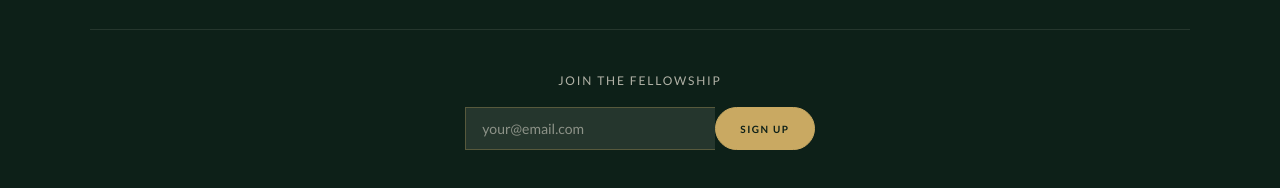
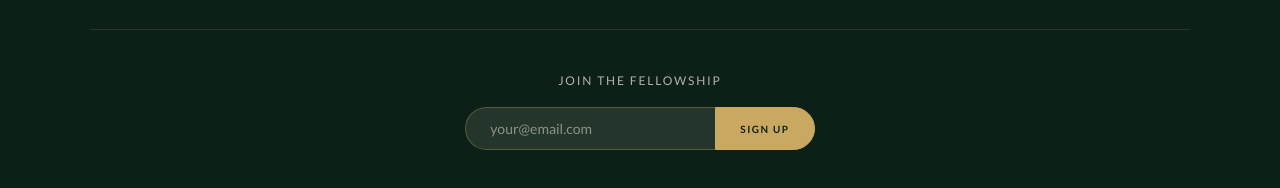
Before and after one commit to AceGK/the-shire, a Next.js app: page / in a window 1280 px wide. Shown: the part 7348-7536 px from the top of the page. Built offline with nearby package versions, Linux system fonts and the light colour scheme; no server answers.

Commit message:
Add newsletter form and subscribe page
Move the footer sign-up into a reusable newsletter form and add a subscribe page that the promo bar links to.

```diff
--- /dev/null
+++ b/src/app/subscribe/styles.module.scss
@@ -0,0 +1,66 @@
+@import "@/styles/variables.scss";
+@import "@/styles/mixins.scss";
+
+// Framed card, matching the strain cards' inset gold border
+.card {
+  position: relative;
+  display: flex;
+  flex-direction: column;
+  align-items: center;
+  gap: clamp(1.5rem, 1rem + 1.5vw, 2rem);
+  max-width: 40rem;
+  margin: 0 auto;
+  padding: clamp(2rem, 1.25rem + 3vw, 3.5rem) clamp(1.25rem, 0.5rem + 3vw, 3rem);
+  background: $clr-paper;
+  border: 1px solid $clr-border-light;
+  text-align: center;
+
+  &::before {
+    content: '';
+    position: absolute;
+    inset: 8px;
+    border: 1px solid rgba($clr-accent, 0.3);
+    pointer-events: none;
+  }
+}
+
+.perks {
+  display: flex;
+  flex-direction: column;
+  gap: 0.75rem;
+  margin: 0;
+  padding: 0;
+  list-style: none;
+  font-family: var(--ff-heading);
+  font-size: clamp(1.0625rem, 1rem + 0.3vw, 1.25rem);
+  line-height: 1.5;
+  color: $clr-charcoal;
+  // The list itself sits centred in the card; its lines read left-aligned so
+  // wrapped perks on phones keep their diamond beside the first line.
+  text-align: left;
+
+  li {
+    display: flex;
+    align-items: flex-start;
+    gap: 0.75rem;
+
+    // Gold diamond, as used on the packaging cards
+    &::before {
+      content: '';
+      flex-shrink: 0;
+      width: 6px;
+      height: 6px;
+      margin-top: calc(0.75em - 3px); // centre on the first line
+      background: $clr-accent;
+      transform: rotate(45deg);
+    }
+  }
+}
+
+.finePrint {
+  margin: 0;
+  font-family: var(--ff-body);
+  font-size: 0.75rem;
+  font-style: italic;
+  color: $clr-charcoal-light;
+}
--- a/src/components/ui/footer/index.tsx
+++ b/src/components/ui/footer/index.tsx
@@ -1,5 +1,5 @@
 import Link from 'next/link';
-import Button from '@/components/ui/button';
+import NewsletterForm from '@/components/ui/newsletter-form';
 import styles from './styles.module.scss';
 import Logo from '@/assets/shire-supply-co-logo.svg';
 import TreasureChest from '@/assets/icons/treasure-chest-solid.svg';
@@ -35,13 +35,7 @@ export default function Footer() {
 
         <div className={styles.content}>
           <div className={styles.newsletter}>
-            <form>
-              <label htmlFor="email">Join the Fellowship</label>
-              <div>
-                <input type="email" placeholder="your@email.com" />
-                <Button type="submit" variant="primary" size="sm">Sign Up</Button>
-              </div>
-            </form>
+            <NewsletterForm />
           </div>
 
           {/* <p className={styles.followLabel}>Follow us</p> */}
--- a/src/components/ui/footer/styles.module.scss
+++ b/src/components/ui/footer/styles.module.scss
@@ -158,58 +158,4 @@
 
 .newsletter {
   margin-bottom: 0.5rem;
-
-  form {
-    display: flex;
-    flex-direction: column;
-    align-items: center;
-    gap: 1rem;
-
-    label {
-      font-family: var(--ff-body);
-      font-size: 0.75rem;
-      font-weight: 400;
-      text-transform: uppercase;
-      letter-spacing: 0.15em;
-      color: rgba($clr-cream, 0.7);
-    }
-
-    > div {
-      display: flex;
-      flex-direction: column;
-      gap: 0.75rem;
-
-      @include sm {
-        flex-direction: row;
-        gap: 0;
-      }
-
-      input {
-        padding: 0.75rem 1rem;
-        background: rgba($clr-cream, 0.1);
-        border: 1px solid rgba($clr-accent, 0.3);
-        color: $clr-cream;
-        font-family: var(--ff-body);
-        font-size: 0.875rem;
-        min-width: 220px;
-        transition: all 0.2s ease;
-
-        @include sm {
-          border-right: none;
-          min-width: 250px;
-        }
-
-        &::placeholder {
-          color: rgba($clr-cream, 0.5);
-        }
-
-        &:focus {
-          outline: none;
-          border-color: $clr-accent;
-          background: rgba($clr-cream, 0.15);
-        }
-      }
-
-    }
-  }
 }
--- /dev/null
+++ b/src/components/ui/newsletter-form/index.tsx
@@ -0,0 +1,70 @@
+'use client';
+
+import { useEffect, useId, useRef, useState } from 'react';
+import Button from '@/components/ui/button';
+import styles from './styles.module.scss';
+
+interface NewsletterFormProps {
+  /** "dark" for green sections such as the footer, "light" for cream pages. */
+  variant?: 'dark' | 'light';
+  label?: string;
+  /** Shown before the subscriber's email in the confirmation message. */
+  successLead?: string;
+  className?: string;
+}
+
+// Front-end only for now: there is no mailing-list backend, so a valid
+// submission just swaps the field for a confirmation message.
+export default function NewsletterForm({
+  variant = 'dark',
+  label = 'Join the Fellowship',
+  successLead = 'Welcome to the Fellowship! Word from the Shire will find you at',
+  className,
+}: NewsletterFormProps) {
+  // Unique per instance: the footer and the subscribe page can both be on screen
+  const inputId = useId();
+  const [email, setEmail] = useState('');
+  const [submitted, setSubmitted] = useState(false);
+  const messageRef = useRef<HTMLParagraphElement>(null);
+
+  // The submit button disappears on success, so move focus to the message
+  // rather than letting it fall back to the page body.
+  useEffect(() => {
+    if (submitted) messageRef.current?.focus();
+  }, [submitted]);
+
+  const handleSubmit = (e: React.FormEvent<HTMLFormElement>) => {
+    e.preventDefault();
+    setSubmitted(true);
+  };
+
+  return (
+    <form
+      onSubmit={handleSubmit}
+      className={[styles.form, styles[variant], className].filter(Boolean).join(' ')}
+    >
+      {/* The confirmation replaces the field, so its label goes with it */}
+      {!submitted && <label htmlFor={inputId}>{label}</label>}
+      {submitted ? (
+        <p ref={messageRef} className={styles.success} role="status" tabIndex={-1}>
+          {successLead} <strong>{email}</strong>.
+        </p>
+      ) : (
+        <div className={styles.row}>
+          <input
+            id={inputId}
+            type="email"
+            placeholder="your@email.com"
+            autoComplete="email"
+            required
+            value={email}
+            onChange={(e) => setEmail(e.target.value)}
+          />
+          <Button type="submit" variant="primary" size="sm" className={styles.submit}>
+            Sign Up
+          </Button>
+        </div>
+      )}
+    </form>
+  );
+}
--- /dev/null
+++ b/src/components/ui/newsletter-form/styles.module.scss
@@ -0,0 +1,140 @@
+@import "@/styles/variables.scss";
+@import "@/styles/mixins.scss";
+
+.form {
+  display: flex;
+  flex-direction: column;
+  align-items: center;
+  gap: 1rem;
+
+  label {
+    font-family: var(--ff-body);
+    font-size: 0.75rem;
+    font-weight: 400;
+    text-transform: uppercase;
+    letter-spacing: 0.15em;
+  }
+}
+
+// Stacked on phones: two separate pills. From sm up the input and button
+// join into one pill, the input taking the left curve and the button the right.
+.row {
+  display: flex;
+  flex-direction: column;
+  gap: 0.75rem;
+
+  @include sm {
+    flex-direction: row;
+    gap: 0;
+  }
+
+  input {
+    padding: 0.75rem 1.5rem;
+    border: 1px solid rgba($clr-accent, 0.3);
+    border-radius: 999px;
+    font-family: var(--ff-body);
+    font-size: 0.875rem;
+    min-width: 220px;
+    transition: all 0.2s ease;
+
+    @include sm {
+      border-right: none;
+      border-radius: 999px 0 0 999px;
+      min-width: 250px;
+    }
+
+    &:focus {
+      outline: none;
+      border-color: $clr-accent;
+    }
+  }
+
+  // Nested under .row so it outweighs the shared Button styles, whose
+  // stylesheet may load after this one.
+  .submit {
+    @include sm {
+      border-radius: 0 999px 999px 0;
+    }
+
+    // Keep the shimmer sweep and colour change, but not the hover lift:
+    // the button is joined to the input, so it shouldn't move.
+    @include hover {
+      transform: none;
+      box-shadow: none;
+    }
+  }
+}
+
+// Replaces the input row after signing up
+.success {
+  max-width: 26rem;
+  margin: 0;
+  font-family: var(--ff-heading);
+  font-size: 1.125rem;
+  font-style: italic;
+  line-height: 1.5;
+  text-align: center;
+
+  strong {
+    font-weight: 500;
+    overflow-wrap: anywhere;
+  }
+
+  &:focus {
+    outline: none;
+  }
+}
+
+// ===== Variants =====
+
+// Green sections such as the footer
+.dark {
+  label {
+    color: rgba($clr-cream, 0.7);
+  }
+
+  input {
+    background: rgba($clr-cream, 0.1);
+    color: $clr-cream;
+
+    &::placeholder {
+      color: rgba($clr-cream, 0.5);
+    }
+
+    &:focus {
+      background: rgba($clr-cream, 0.15);
+    }
+  }
+
+  .success {
+    color: $clr-cream;
+
+    strong {
+      color: $clr-accent;
+    }
+  }
+}
+
+// Cream pages
+.light {
+  label {
+    color: $clr-accent-text;
+  }
+
+  input {
+    background: $clr-paper;
+    color: $clr-charcoal;
+
+    &::placeholder {
+      color: rgba($clr-charcoal-light, 0.7);
+    }
+  }
+
+  .success {
+    color: $clr-charcoal;
+
+    strong {
+      color: $clr-accent-text;
+    }
+  }
+}
```
Also changed, not shown: src/app/subscribe/page.tsx (added, +47 -0 lines).
